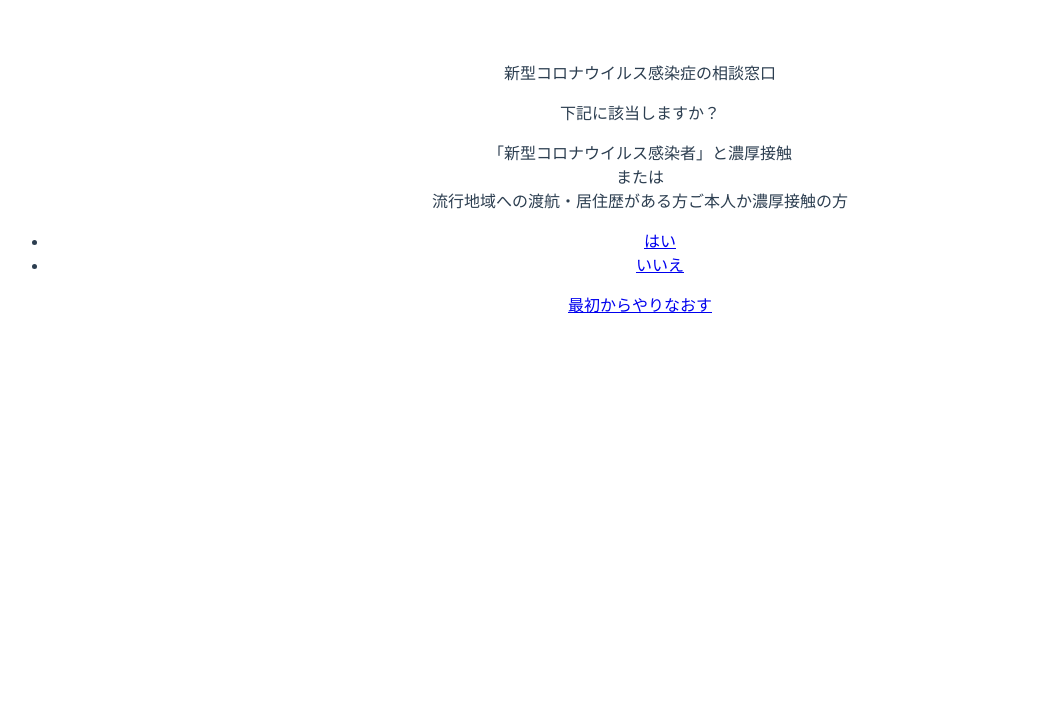
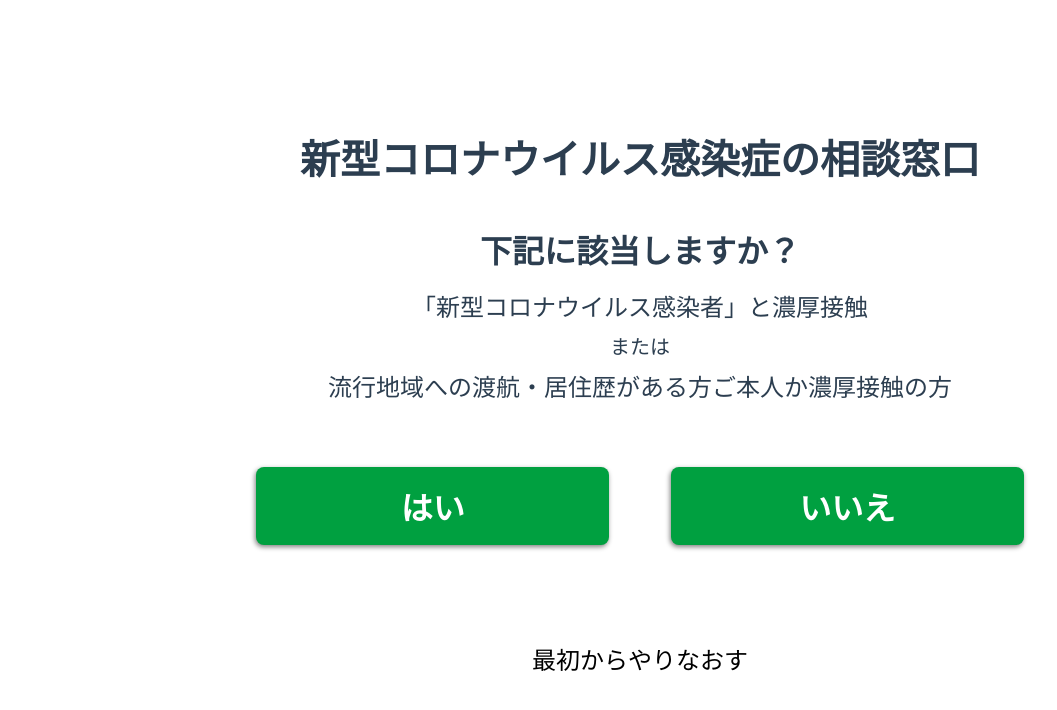
Before and after one commit to yusakuOono/covid19-diagnoser, a Vue app: page /page2 in a window 1280 px wide. Shown: the top 710 px of the page, without its empty margins (0-1057 px from the left). Built offline with nearby package versions, Linux system fonts and the light colour scheme.

Commit message:
スタイル途中まで作成

```diff
--- a/src/components/GlobalFooter.vue
+++ b/src/components/GlobalFooter.vue
@@ -7,5 +7,7 @@
 </template>
 
 <style scoped>
-
+.footer{
+  font-size: 1.5rem;
+}
 </style>
--- a/src/components/GlobalHeader.vue
+++ b/src/components/GlobalHeader.vue
@@ -1,6 +1,6 @@
 <template>
-  <header class="contentHeader container">
-    <p class="contentHeader_title">新型コロナウイルス感染症の相談窓口</p>
+  <header :class="$style.Header">
+    <p :class="$style.HeaderTitle">新型コロナウイルス感染症の相談窓口</p>
   </header>
 </template>
 
@@ -10,6 +10,13 @@ export default {
 }
 </script>
 
-<style scoped>
-
+<style module lang="scss">
+  .Header{
+    margin-bottom: 2rem;
+    &Title{
+      font-size: 2.5rem;
+      font-weight: bold;
+      margin-bottom: 2.5rem;
+    }
+  }
 </style>
--- a/src/components/app.vue
+++ b/src/components/app.vue
@@ -1,5 +1,5 @@
 <template>
-  <div class="wrap">
+  <div class="Wrap">
     <GLOBALHEADER/>
         <router-view class="vuews"></router-view>
     <GLOBALFOOTER/>
@@ -17,13 +17,81 @@ export default {
 }
 </script>
 
-<style>
-.wrap {
-  font-family: Avenir, Helvetica, Arial, sans-serif;
-  -webkit-font-smoothing: antialiased;
-  -moz-osx-font-smoothing: grayscale;
-  text-align: center;
-  color: #2c3e50;
-  margin-top: 60px;
+<style lang="scss">
+*{
+  margin: 0;
+  padding: 0;
+  .Wrap {
+    font-family: Avenir, Helvetica, Arial, sans-serif;
+    -webkit-font-smoothing: antialiased;
+    -moz-osx-font-smoothing: grayscale;
+    text-align: center;
+    color: #2c3e50;
+    margin-top: 8rem;
+    .Container{
+      max-width: 60%;
+      margin: auto;
+      ul{
+        li{
+          list-style: none;
+          a{
+            display: block;
+            background: #00A040;
+            color: #fff;
+            font-size: 2rem;
+            border-radius: 8px;
+            padding: 1rem;
+            font-weight: bold;
+            box-shadow: -1px 2px 5px #808080;
+          }
+        }
+      }
+      &Question{
+        margin-bottom: 4rem;
+        dt{
+          font-size: 2rem;
+          font-weight: bold;
+          margin-bottom: 1rem;
+        }
+        dd{
+          font-size: 1.5rem;
+          margin-bottom: .5rem;
+          &:nth-last-child(1){
+            margin-bottom:0;
+          }
+          &.Small{
+            font-size: 1.25rem;
+          }
+        }
+      }
+      &Btn{
+        li{
+          width: 80%;
+          margin: 0 auto 4rem;
+        }
+      }
+      &Towcolumn{
+        display: flex;
+        justify-content: space-between;
+        flex-wrap: wrap;
+        margin-bottom: 6rem;
+        li{
+          width: 46%;
+          margin: 0 0 0 2%;
+          &:first-child{
+            margin: 0 2% 0 0;
+          }
+        }
+      }
+    }
+  }
+  //module
+  a{
+    text-decoration: none;
+    color: #000;
+    &:active{
+      color: #000;
+    }
+  }
 }
 </style>
--- a/src/views/page/Page2.vue
+++ b/src/views/page/Page2.vue
@@ -1,14 +1,13 @@
 <template>
- <div class="page1 container">
-   <p>下記に該当しますか？</p>
-   <p>
-     「新型コロナウイルス感染者」と濃厚接触
-     <br />
-     <span>または</span>
-     <br />
-     流行地域への渡航・居住歴がある方ご本人か濃厚接触の方
-   </p>
-   <ul class="towColumn">
+ <div class="Container">
+   <dl class="ContainerQuestion">
+     <dt>下記に該当しますか？</dt>
+     <dd>「新型コロナウイルス感染者」と濃厚接触</dd>
+     <dd class="Small">または</dd>
+     <dd>流行地域への渡航・居住歴がある方ご本人か濃厚接触の方</dd>
+   </dl>
+
+   <ul class="ContainerTowcolumn">
      <li><router-link to='Answer1'>はい</router-link></li>
      <li><router-link to='Page3'>いいえ</router-link></li>
    </ul>
--- a/src/views/page/Page3.vue
+++ b/src/views/page/Page3.vue
@@ -1,12 +1,12 @@
 <template>
-  <div class="page1 container">
-    <p>以下に該当していますか？</p>
-    <ul>
-      <li>ご高齢な方</li>
-      <li>基礎疾患のある方</li>
-      <li>妊娠中の方</li>
-    </ul>
-    <ul class="towColumn">
+  <div class="Container">
+    <dl class="ContainerQuestion">
+      <dt>以下に該当していますか？</dt>
+      <dd>ご高齢な方</dd>
+      <dd>基礎疾患のある方</dd>
+      <dd>妊娠中の方</dd>
+    </dl>
+    <ul class="ContainerTowcolumn">
       <li><router-link to='Page4'>はい</router-link></li>
       <li><router-link to='Page5'>いいえ</router-link></li>
     </ul>
--- a/src/views/page/answer/answer1.vue
+++ b/src/views/page/answer/answer1.vue
@@ -1,16 +1,18 @@
 <template>
   <div class="page1 container">
-    <h3>新型コロナ 受診相談窓口</h3>
-
+    <h3>新型コロナ 受診相談窓口へ</h3>
       <dl v-if="bool">
-        <dl>{{bool}}</dl>
-        <dd>テストですよ</dd>
+        <dt>平日（日中）</dt>
+        <dd>
+          各保健所の電話番号は<br />
+          福祉保健局HPへ
+        </dd>
       </dl>
       <dl v-else>
-        <dl>{{bool}}</dl>
-        <dd>朝ですよー</dd>
+        <dt>平日（夜間）</dt>
+        <dd>午後5時から翌朝午前9時</dd>
+        <dt>土日祝 終日</dt>
       </dl>
-
   </div>
 </template>
 
--- a/src/views/page/answer/answer2.vue
+++ b/src/views/page/answer/answer2.vue
@@ -1,6 +1,5 @@
 <template>
   <div class="page1 container">
-    <p>アンサー2ですよ</p>
   </div>
 </template>
 
--- a/src/views/page/firstPage.vue
+++ b/src/views/page/firstPage.vue
@@ -1,52 +1,7 @@
 <template>
- <div class="home container">
-   <ul>
+ <div class="Container">
+   <ul class="ContainerBtn">
      <li><router-link to='Page2'>はじめる</router-link></li>
    </ul>
  </div>
 </template>
-
-<script>
- export default {
-  name: 'Home'
- }
-</script>
-
-<style lang="scss">
-  .container{
-    max-width: 60%;
-    margin: auto;
-    ul{
-      &.towColumn{
-        display: flex;
-        flex-wrap: wrap;
-        li{
-          width: 46%;
-          margin: 0 0 0 2%;
-          &:first-child{
-            margin: 0 2% 0 0;
-          }
-        }
-      }
-      li{
-        list-style: none;
-        width: 100%;
-        margin: auto;
-        a{
-          display: block;
-          background: #eee;
-          padding: 16px;
-          font-weight: bold;
-        }
-      }
-    }
-  }
-  //module
-  a{
-    text-decoration: none;
-    color: #000;
-    &:active{
-      color: #000;
-    }
-  }
-</style>
```
